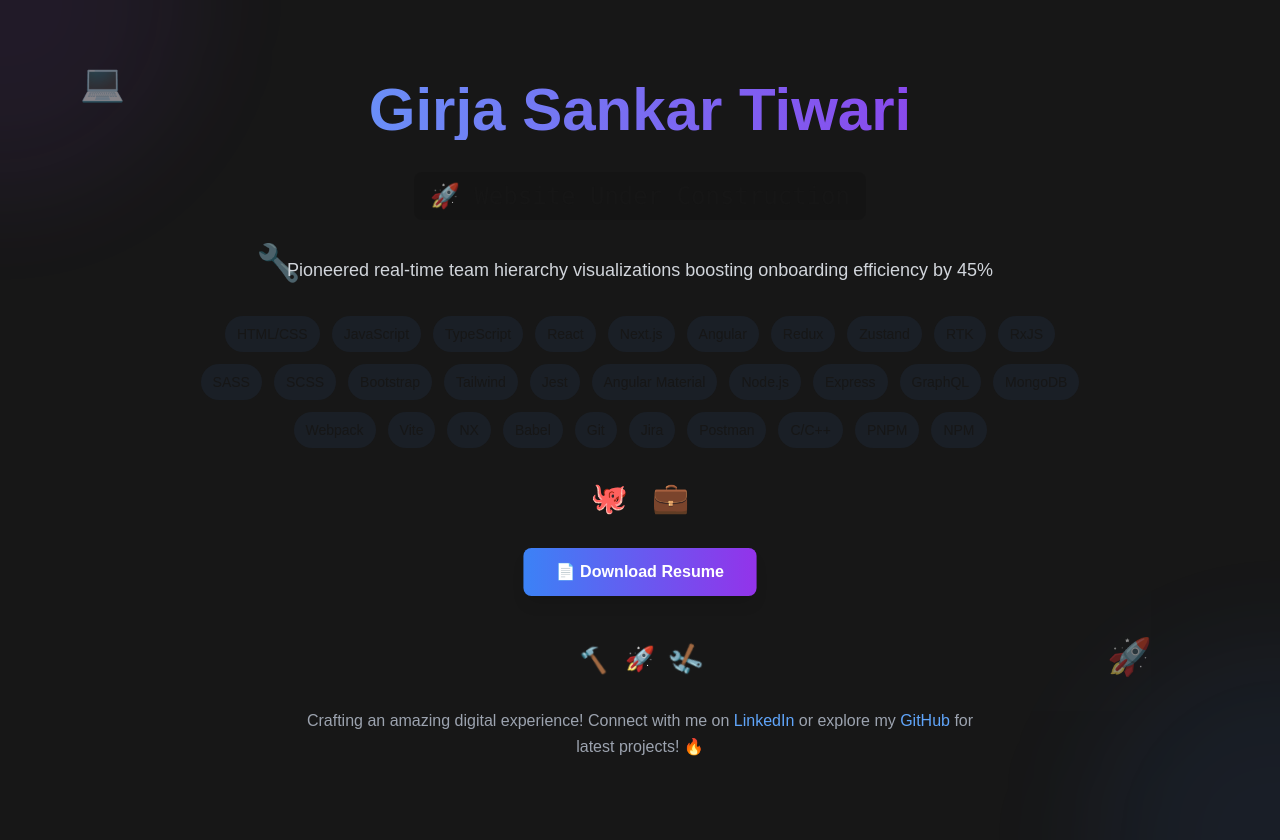
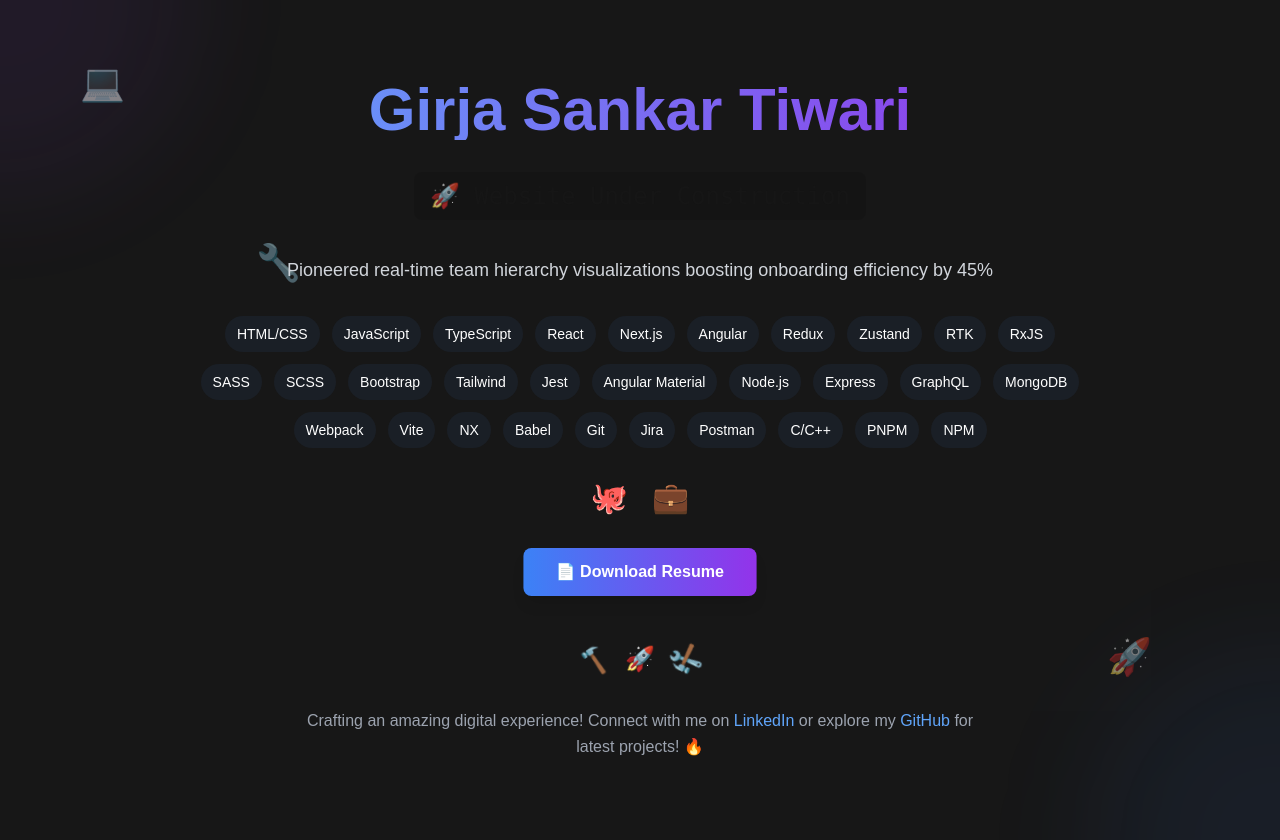
Before and after one commit to GIRJASANKAR/girja-portfolio, a Next.js app: page / in a window 1280 px wide. Built offline with nearby package versions, Linux system fonts and the light colour scheme.

Commit message:
added text-white

```diff
--- a/components/Profile.js
+++ b/components/Profile.js
@@ -101,7 +101,7 @@
           {skills.map((skill, index) => (
             <span
               key={skill}
-              className="px-3 py-2 bg-gray-800/50 rounded-full text-sm animate-skillIn"
+              className="px-3 py-2 bg-gray-800/50 rounded-full text-white   text-sm animate-skillIn"
               style={{ animationDelay: `${index * 0.1}s` }}
             >
               {skill}
```
